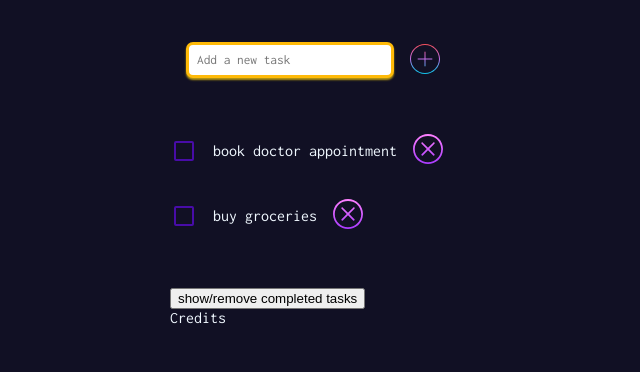
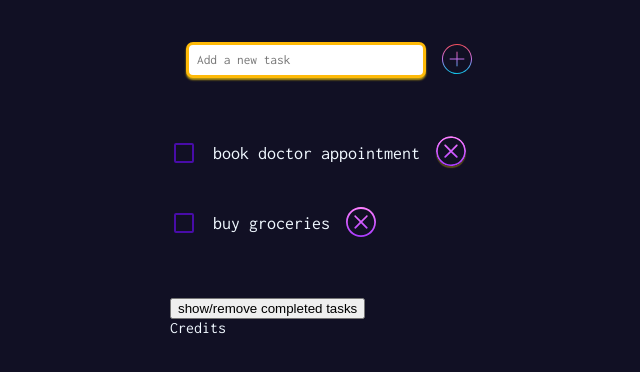
Before and after one commit to fac22/Danilo-and-Elena-to-do-list, a website: page index.html in a window 1280 px wide. In both pictures the pointer is over the picture 738 px from the left and 225 px from the top of the page. Shown: the part 76-448 px from the top of the page, without its empty margins (310-950 px from the left). Drawn offline with Linux system fonts and the light colour scheme.

Commit message:
additional list styling

```diff
--- a/style.css
+++ b/style.css
@@ -29,7 +29,7 @@ h1 {
 /* ---------------------------------- ADD TASK */
 #add-task {
   font-family: 'Inconsolata', monospace;
-  width: 13rem;
+  width: 15rem;
   padding: 0.5rem;
 
   border-radius: 7px;
@@ -64,9 +64,14 @@ h1 {
 
 /* ---------------------------------- LIST ELEMENTS */
 ul {
+  font-size: 18px;
+
   list-style-type: none;
   padding: 0;
 }
+/* li p {
+  text-decoration: line-through;
+} */
 #delete-icon {
   background: none;
   border: none;
@@ -75,6 +80,12 @@ ul {
 #delete-icon img {
   width: 30px;
   transition: all 0.3sec;
+}
+#delete-icon img:hover {
+  transform: translateY(-3%);
+  cursor: pointer;
+  border-radius: 50%;
+  box-shadow: 0px 2px 1px 0px rgba(255, 210, 8, 0.3);
 }
 input[type='checkbox'] {
   -webkit-appearance: none;
```
